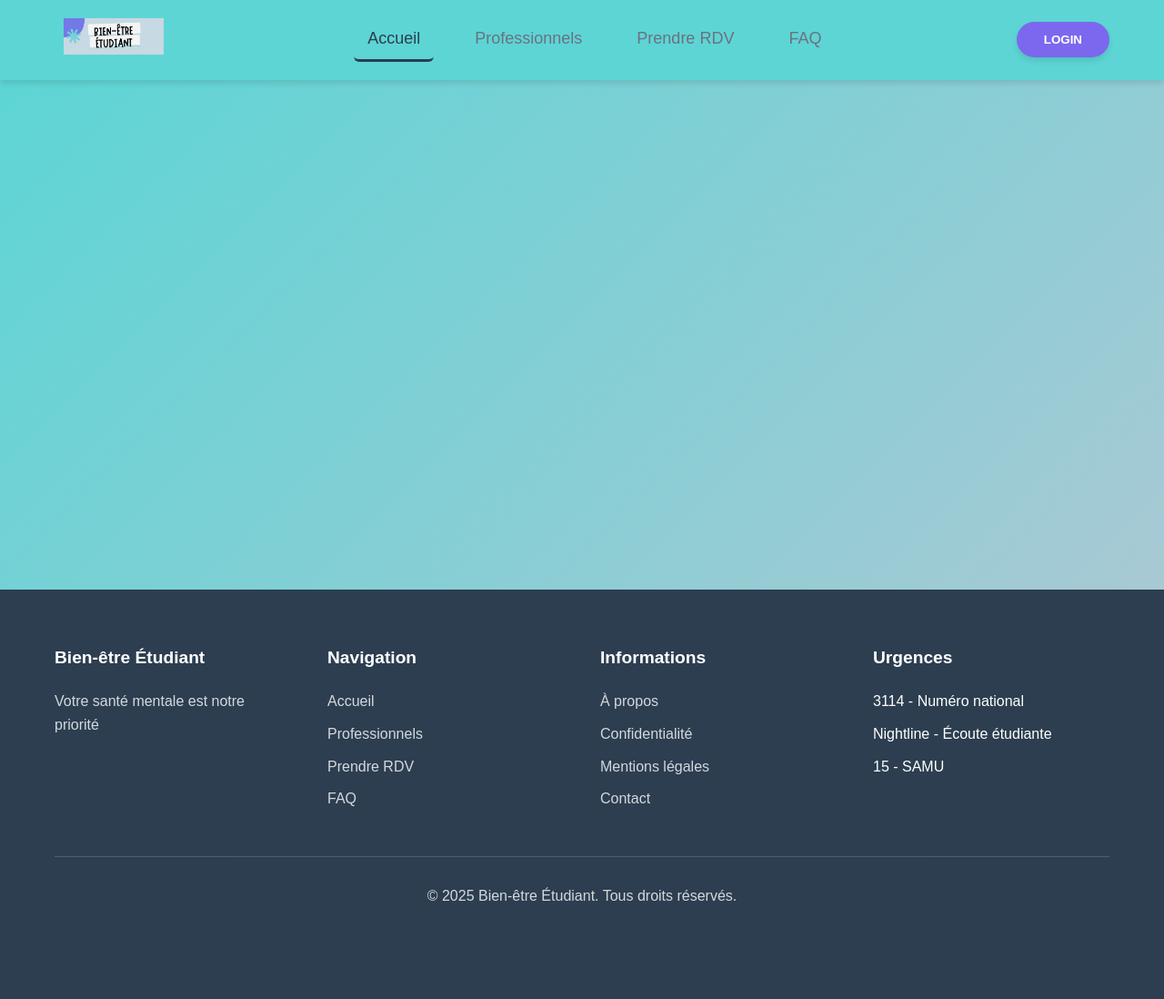
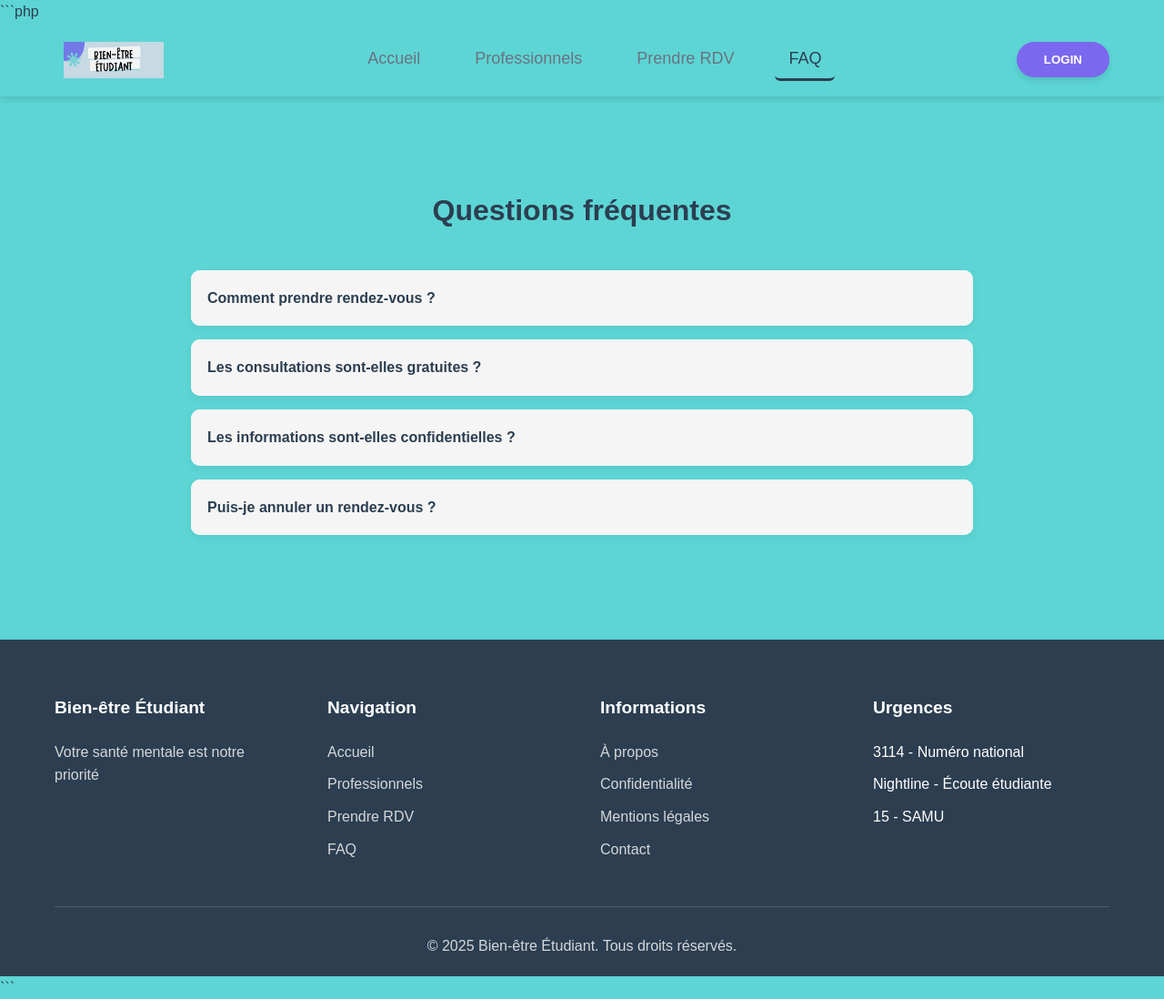
Before and after one commit to ProgrammeurTomSeth/Plateforme-de-Bien-etre-etudiant, a PHP site: page /public/FAQ.php in a window 1280 px wide. Shown: the whole page at 91% size. Before the commit the page ends 990 px from the top, so only its background shows below. Run offline with PHP 8.4, Linux system fonts and the light colour scheme.

Commit message:
modification de la page FAQ

````diff
--- a/public/FAQ.php
+++ b/public/FAQ.php
@@ -1,5 +1,11 @@
+```php
 <?php
-$pdo = new PDO("mysql:host=localhost;dbname=consultation_db;charset=utf8", "root", "", array(PDO::ATTR_ERRMODE => PDO::ERRMODE_EXCEPTION));
+try {
+    $pdo = new PDO("mysql:host=localhost;dbname=consultation_db;charset=utf8", "root", "");
+    $pdo->setAttribute(PDO::ATTR_ERRMODE, PDO::ERRMODE_EXCEPTION);
+} catch(PDOException $e) {
+    die("Erreur de connexion : " . $e->getMessage());
+}
 ?>
 
 <!DOCTYPE html>
@@ -9,56 +15,133 @@ $pdo = new PDO("mysql:host=localhost;dbname=consultation_db;charset=utf8", "root
     <meta name="viewport" content="width=device-width, initial-scale=1.0">
     <title>FAQ</title>
     <link rel="stylesheet" href="../css/Page_Accueil.css">
+
+    <style>
+        .faq-section{
+            max-width:900px;
+            margin:80px auto;
+            padding:20px;
+        }
+
+        .faq-title{
+            text-align:center;
+            font-size:32px;
+            margin-bottom:40px;
+        }
+
+        .faq-item{
+            background:#ffffff;
+            border-radius:10px;
+            margin-bottom:15px;
+            box-shadow:0 4px 10px rgba(0,0,0,0.05);
+            overflow:hidden;
+        }
+
+        .faq-question{
+            padding:18px;
+            font-weight:bold;
+            cursor:pointer;
+            background:#f5f5f5;
+        }
+
+        .faq-answer{
+            padding:18px;
+            display:none;
+            line-height:1.6;
+        }
+    </style>
+
 </head>
 <body>
+
 <nav class="navbar">
     <div class="nav-container">
+
         <div class="logo">
             <img src="../css/bien-être%20étudiant%20(1)_page-0001.jpg" alt="Bien-être Étudiant">
         </div>
 
         <ul class="nav-menu">
-            <li class="nav-item active">
+
+            <li class="nav-item">
                 <a href="Page_Accueil.php" class="nav-link">
                     <span class="icon">Accueil</span>
                 </a>
             </li>
+
             <li class="nav-item">
                 <a href="Professionnel.php" class="nav-link">
                     <span class="icon">Professionnels</span>
                 </a>
             </li>
+
             <li class="nav-item">
                 <a href="../calendrier/index.php" class="nav-link">
                     <span class="icon">Prendre RDV</span>
                 </a>
             </li>
-            <li class="nav-item">
+
+            <li class="nav-item active">
                 <a href="FAQ.php" class="nav-link">
                     <span class="icon">FAQ</span>
                 </a>
             </li>
+
         </ul>
 
         <button class="btn-login">LOGIN</button>
+
     </div>
 </nav>
 
-<section class="hero">
-    <div class="hero-content">
-        <div class="hero-buttons">
+
+<section class="faq-section">
+
+    <h1 class="faq-title">Questions fréquentes</h1>
+
+    <div class="faq-item">
+        <div class="faq-question">Comment prendre rendez-vous ?</div>
+        <div class="faq-answer">
+            Vous pouvez prendre rendez-vous directement via la page "Prendre RDV".
+            Choisissez un professionnel et sélectionnez la date disponible dans le calendrier.
         </div>
     </div>
+
+    <div class="faq-item">
+        <div class="faq-question">Les consultations sont-elles gratuites ?</div>
+        <div class="faq-answer">
+            Certaines consultations sont gratuites pour les étudiants selon les établissements partenaires.
+            Renseignez-vous auprès du professionnel lors de la prise de rendez-vous.
+        </div>
+    </div>
+
+    <div class="faq-item">
+        <div class="faq-question">Les informations sont-elles confidentielles ?</div>
+        <div class="faq-answer">
+            Oui. Toutes les consultations respectent le secret professionnel et vos informations restent strictement confidentielles.
+        </div>
+    </div>
+
+    <div class="faq-item">
+        <div class="faq-question">Puis-je annuler un rendez-vous ?</div>
+        <div class="faq-answer">
+            Oui, vous pouvez annuler votre rendez-vous depuis votre espace personnel ou en contactant directement le professionnel.
+        </div>
+    </div>
+
 </section>
 
 
 <footer class="footer">
     <div class="container">
+
         <div class="footer-grid">
+
             <div class="footer-col">
                 <h4>Bien-être Étudiant</h4>
                 <p>Votre santé mentale est notre priorité</p>
             </div>
+
             <div class="footer-col">
                 <h4>Navigation</h4>
                 <ul>
@@ -68,6 +151,7 @@ $pdo = new PDO("mysql:host=localhost;dbname=consultation_db;charset=utf8", "root
                     <li><a href="#faq">FAQ</a></li>
                 </ul>
             </div>
+
             <div class="footer-col">
                 <h4>Informations</h4>
                 <ul>
@@ -77,6 +161,7 @@ $pdo = new PDO("mysql:host=localhost;dbname=consultation_db;charset=utf8", "root
                     <li><a href="#contact">Contact</a></li>
                 </ul>
             </div>
+
             <div class="footer-col">
                 <h4>Urgences</h4>
                 <ul>
@@ -85,11 +170,37 @@ $pdo = new PDO("mysql:host=localhost;dbname=consultation_db;charset=utf8", "root
                     <li>15 - SAMU</li>
                 </ul>
             </div>
+
         </div>
+
         <div class="footer-bottom">
             <p>&copy; 2025 Bien-être Étudiant. Tous droits réservés.</p>
         </div>
+
     </div>
 </footer>
+
+
+<script>
+
+    const questions = document.querySelectorAll(".faq-question");
+
+    questions.forEach(q => {
+        q.addEventListener("click", () => {
+
+            const answer = q.nextElementSibling;
+
+            if(answer.style.display === "block"){
+                answer.style.display = "none";
+            }else{
+                answer.style.display = "block";
+            }
+
+        });
+    });
+
+</script>
+
 </body>
 </html>
+```
````
